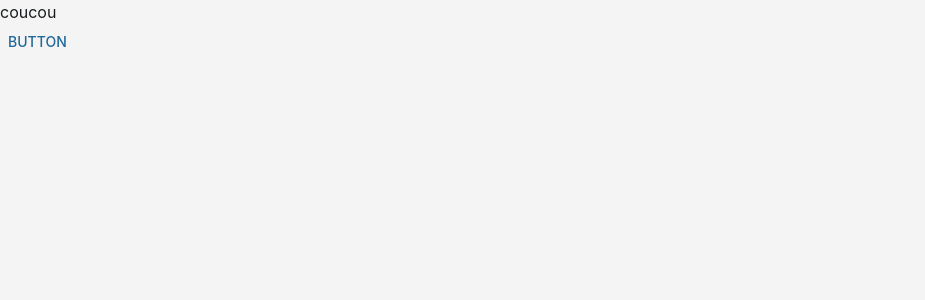
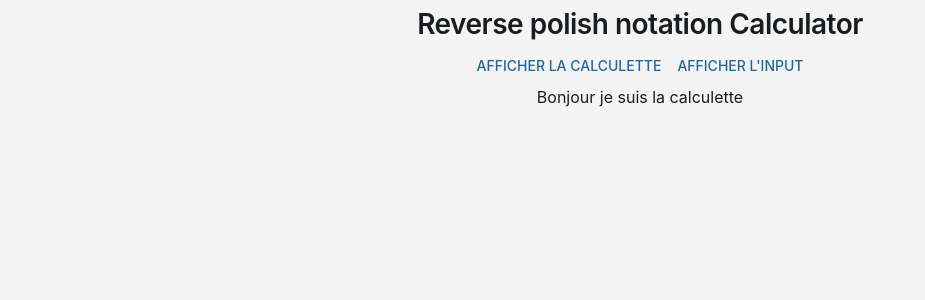
Before and after one commit to charlescosneau/rpn-groupe3, a React (Create React App) app: page / in a window 1280 px wide. Shown: the top 300 px of the page, without its empty margins (0-925 px from the left). Built offline with nearby package versions, Linux system fonts and the light colour scheme.

Commit message:
feat: first page

```diff
--- a/src/App.tsx
+++ b/src/App.tsx
@@ -1,4 +1,4 @@
-import React, { useMemo } from "react";
+import React, { useMemo, useState } from "react";
 import "./App.css";
 import {
   ThemeProvider,
@@ -7,8 +7,11 @@ import {
 } from "@mui/material/styles";
 import CssBaseline from "@mui/material/CssBaseline";
 import themeData from "./assets/theme";
-import Calculator from './components/calculator/calculator'
-import { Grid } from "@mui/material";
+import Calculator from './components/Calculator/Calculator'
+import InputCalculator from './components/InputCalculator/InputCalculator'
+
+import { Button, Grid, Typography } from "@mui/material"
+
 
 function App() {
   const theme = useMemo(() => {
@@ -16,11 +19,18 @@ function App() {
     return responsiveFontSizes(themeContent, { disableAlign: true });
   }, []);
 
+  const [displayComponent, setDisplayComponent] = useState(false)
+
   return (
     <ThemeProvider theme={theme}>
       <CssBaseline />
-      <Grid>
-        <Calculator/>
+      <Grid container direction={'column'} alignItems={'center'}>
+        <Typography variant={'h1'}>Reverse polish notation Calculator</Typography>
+        <Grid>
+          <Button onClick={() => setDisplayComponent(false)}>Afficher la calculette</Button>
+          <Button onClick={() => setDisplayComponent(true)}>Afficher l'input</Button>
+        </Grid>
+        {displayComponent ? <InputCalculator /> : <Calculator/>}
       </Grid>
     </ThemeProvider>
   );
--- /dev/null
+++ b/src/components/InputCalculator/InputCalculator.tsx
@@ -0,0 +1,9 @@
+import { Grid, Typography } from "@mui/material";
+
+export default function InputCalculator() {
+  return (
+    <Grid>
+      <Typography>Bonjour je suis l'input</Typography>
+    </Grid>
+  );
+}
--- a/src/components/calculator/calculator.tsx
+++ b/src/components/calculator/calculator.tsx
@@ -1,13 +1,11 @@
 import React from 'react'
 import Grid from "@mui/material/Grid";
-import Button from "@mui/material/Button";
 import Typography from "@mui/material/Typography";
 
-export default function calculator() {
+export default function Calculator() {
   return (
     <Grid>
-    <Typography>coucou</Typography>
-    <Button>Button</Button>
-  </Grid>
+      <Typography>Bonjour je suis la calculette</Typography>
+    </Grid>
   )
 }
```
Also changed, not shown: 1 other file (tests, documents, lock files or other folders).
